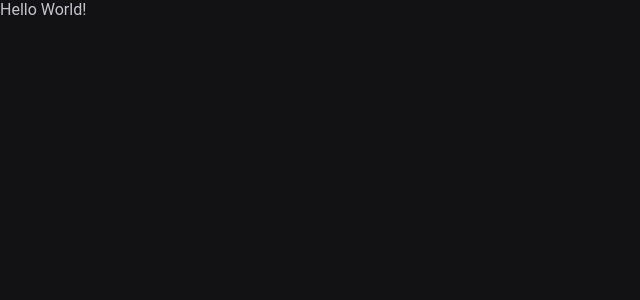
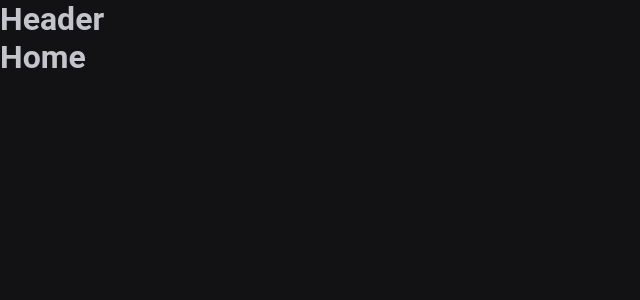
Before and after one commit to joao-hideki/Ignite-Timer, a React app: page / in a window 1280 px wide. Shown: the top 300 px of the page, without its empty margins (0-640 px from the left). Built offline with nearby package versions, Linux system fonts and the light colour scheme; the HTML template or start-up script is replaced by a standard one.

Commit message:
setando a rota home e history. E definindo o layout das rotas

```diff
--- a/src/App.tsx
+++ b/src/App.tsx
@@ -1,12 +1,16 @@
+import { BrowserRouter } from 'react-router-dom'
 import { ThemeProvider } from 'styled-components'
+import { Router } from './Router'
 import { GlobalStyle } from './styles/global'
 import { defaultTheme } from './styles/theme/default'
 
 export function App() {
   return (
     <ThemeProvider theme={defaultTheme}>
-      <div>Hello World!</div>
-      <GlobalStyle />
+      <BrowserRouter>
+        <Router />
+        <GlobalStyle />
+      </BrowserRouter>
     </ThemeProvider>
   )
 }
--- /dev/null
+++ b/src/Router.tsx
@@ -0,0 +1,15 @@
+import { Route, Routes } from 'react-router-dom'
+import { DefaultLayout } from './layouts/DefaultLayout'
+import { History } from './pages/History'
+import { Home } from './pages/Home'
+
+export function Router() {
+  return (
+    <Routes>
+      <Route path="/" element={<DefaultLayout />}>
+        <Route path="/" element={<Home />} />
+        <Route path="/history" element={<History />} />
+      </Route>
+    </Routes>
+  )
+}
--- /dev/null
+++ b/src/components/Header.tsx
@@ -0,0 +1,3 @@
+export function Header() {
+  return <h1>Header</h1>
+}
--- /dev/null
+++ b/src/layouts/DefaultLayout.tsx
@@ -0,0 +1,11 @@
+import { Outlet } from 'react-router-dom'
+import { Header } from '../components/Header'
+
+export function DefaultLayout() {
+  return (
+    <div>
+      <Header />
+      <Outlet />
+    </div>
+  )
+}
--- /dev/null
+++ b/src/pages/History.tsx
@@ -0,0 +1,3 @@
+export function History() {
+  return <h1>History</h1>
+}
--- /dev/null
+++ b/src/pages/Home.tsx
@@ -0,0 +1,3 @@
+export function Home() {
+  return <h1>Home</h1>
+}
```
Also changed, not shown: 1 other file (tests, documents, lock files or other folders).
